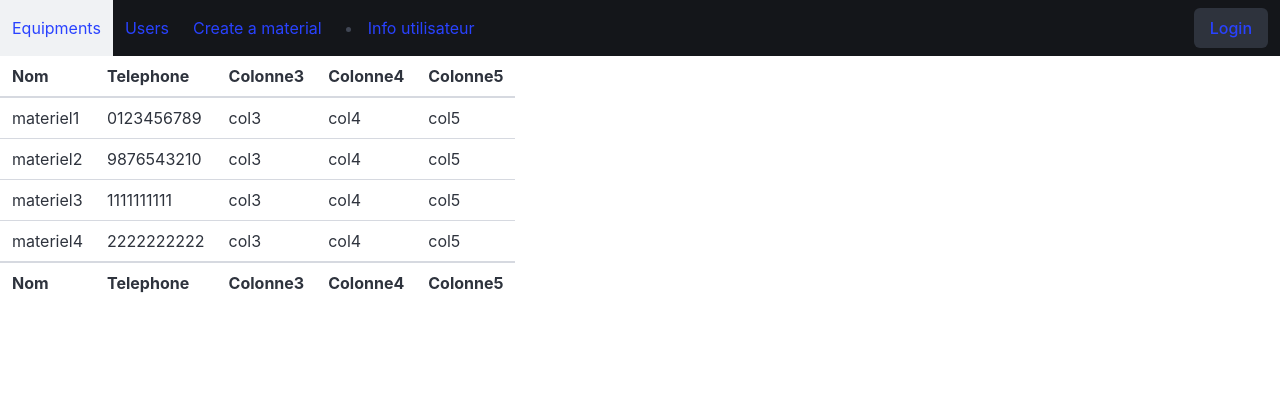
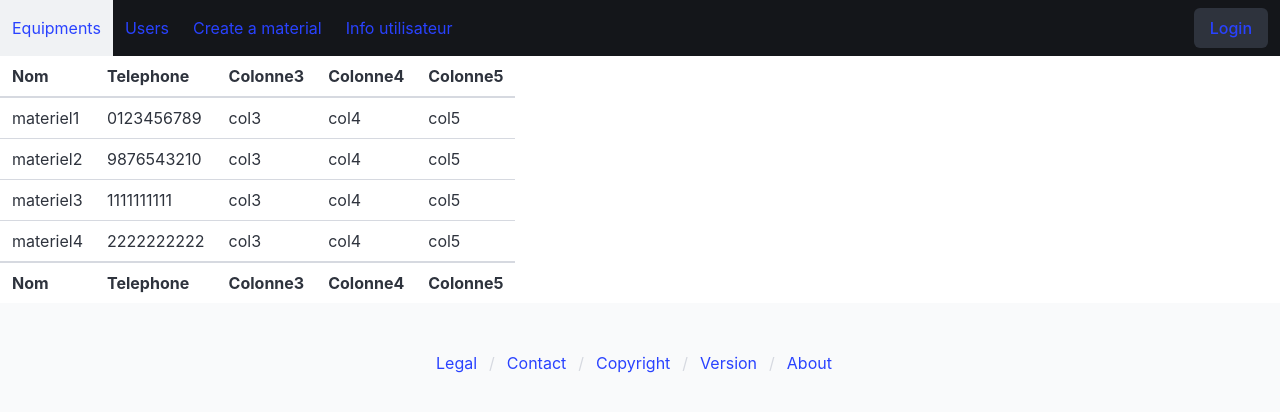
Before and after one commit to sirrazmo/equipe8ql, a Vue app: page / in a window 1280 px wide. Shown: the top 412 px of the page. Built offline with nearby package versions, Linux system fonts and the light colour scheme.

Commit message:
Footer ajout des boutons

```diff
--- a/src/App.vue
+++ b/src/App.vue
@@ -26,9 +26,7 @@
           </a>
 
           <a class="navbar-item">
-            <li>
               <RouterLink to=/infoMateriel>Info utilisateur</RouterLink>
-            </li>
           </a>
         </div>
         <div class="navbar-end">
@@ -46,8 +44,16 @@
     <RouterView />
   </main>
 
-  <footer></footer>
+  <footer class="footer breadcrumb is-centered" aria-label="breadcrumbs">
+    <ul>
+      <li><RouterLink to="/legal">Legal</RouterLink></li>
+      <li><RouterLink to="/contact">Contact</RouterLink></li>
+      <li><RouterLink to="/copyrigth">Copyright</RouterLink></li>
+      <li><RouterLink to="/version">Version</RouterLink></li>
+      <li><RouterLink to="/about">About</RouterLink></li>
 
+    </ul>
+  </footer>
 
 
 
```
